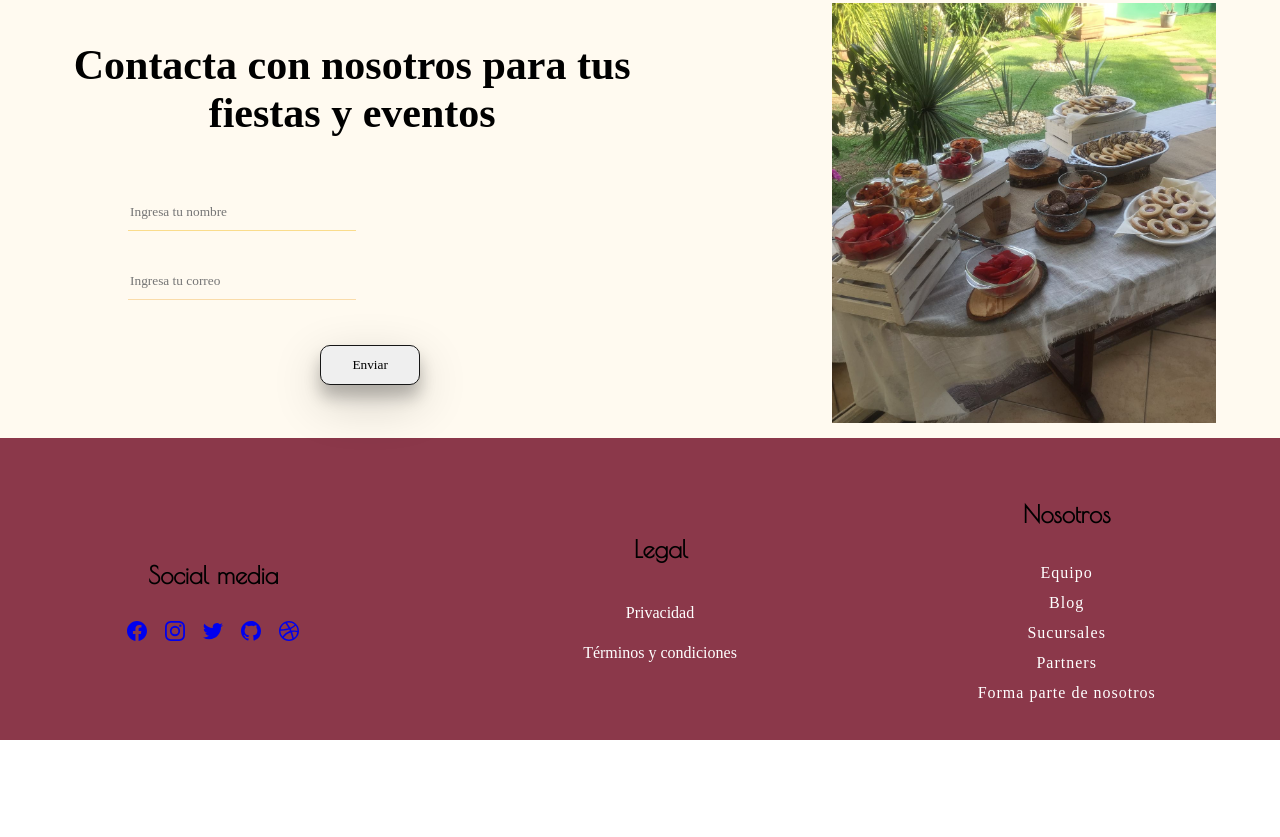
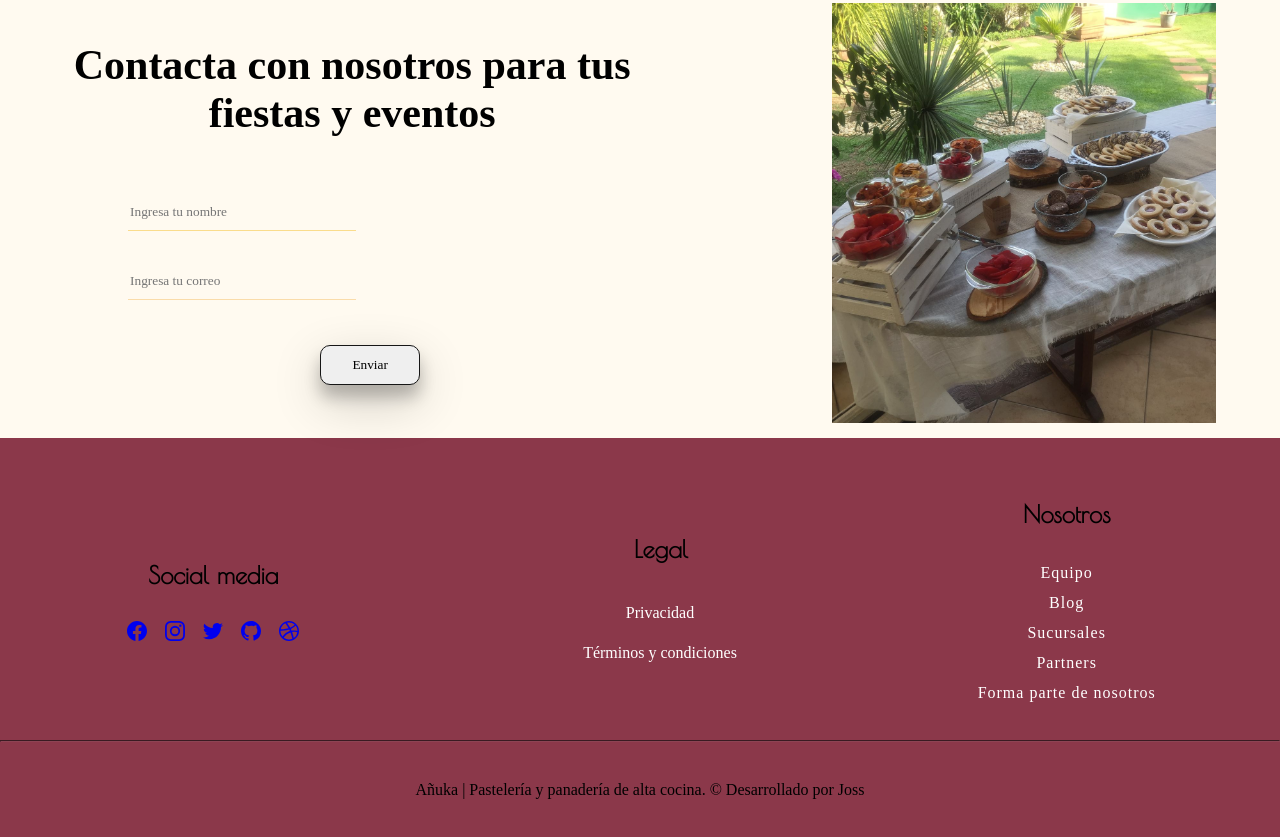
Before and after one commit to jossmiv/landing, a plain HTML site: page inicio.html in a window 1280 px wide. Shown: the part 1560-2397 px from the top of the page. Before the commit the page ends 2300 px from the top, so only its background shows below. Drawn offline with Linux system fonts and the light colour scheme.

Commit message:
Derechos de Autor en el Footer

```diff
--- a/estilos/main.css
+++ b/estilos/main.css
@@ -364,3 +364,13 @@ footer .contenedor{
     color: rgb(255, 255, 255);;
     text-decoration: none;
 }
+.derechos{
+    background-color: #8B384A;
+    text-align: center;
+    width: 100%;
+    padding-top: 3%;
+    padding-bottom: 3%;
+}
+hr{
+    border-color: #8d4454;
+}
--- a/inicio.html
+++ b/inicio.html
@@ -162,6 +162,10 @@
                 </ul>
             </div>
         </div>
+        <hr>
+        <div class="derechos">
+            <p>Añuka | Pastelería y panadería de alta cocina. © Desarrollado por Joss</p>
+        </div>
     </footer>
 
 </body>
```
